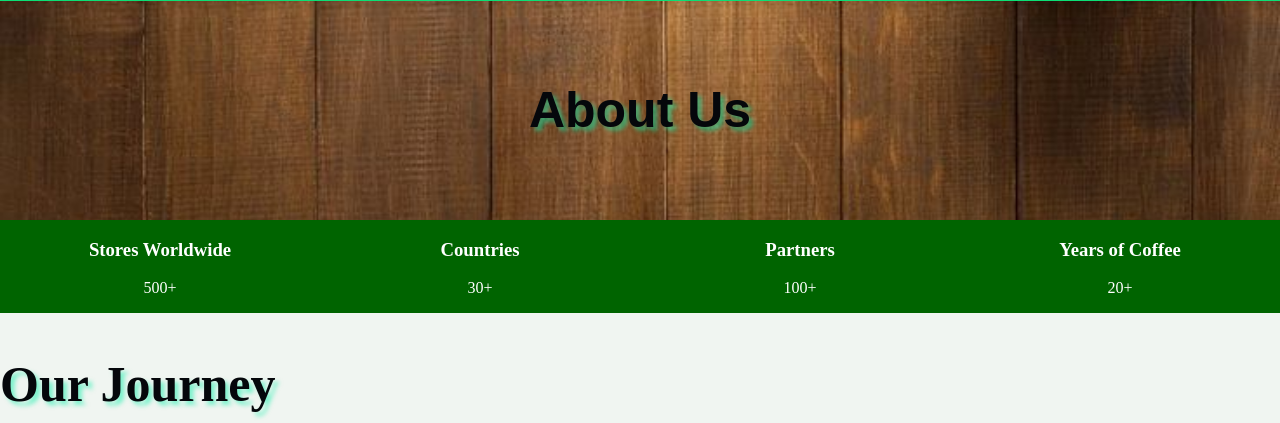
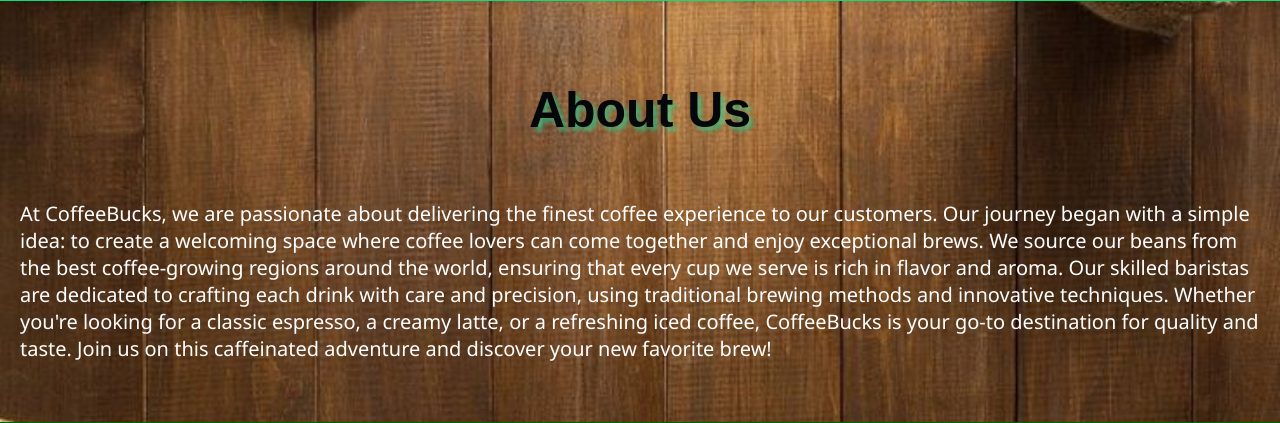
Before and after one commit to Ericchhun67/coffeebucks, a Flask app: page /about in a window 1280 px wide. Shown: the part 59-482 px from the top of the page. Run offline with Flask 3, Linux system fonts and the light colour scheme.

Commit message:
Add about html

```diff
--- a/templates/about.html
+++ b/templates/about.html
@@ -5,7 +5,7 @@
 {% block content %}
 <section class="about-sections">
     <h2 class="about-title">About Us</h2>
-    <!-- <p class="about-description"> At CoffeeBucks, we are passionate about delivering
+    <p class="about-description"> At CoffeeBucks, we are passionate about delivering
         the finest coffee experience to our customers. Our journey began with a simple
         idea: to create a welcoming space where coffee lovers can come together
         and enjoy exceptional brews. We source our beans from the best coffee-growing
@@ -16,7 +16,7 @@
         creamy latte, or a refreshing iced coffee, CoffeeBucks is your go-to destination for
         quality and taste. Join us on this caffeinated adventure and discover your new
         favorite brew!
-    </p> -->
+    </p>
 </section>
 <style>
     .about-sections {
@@ -42,7 +42,7 @@
     }
 
     .about-description {
-        color: rgb(10, 10, 10);
+        color: rgb(255, 255, 255);
         font-size: 20px;
         font-family:'Segoe UI', Tahoma, Geneva, Verdana, sans-serif;
     }
@@ -90,8 +90,8 @@
             <img src="{{ url_for('static', filename='img/our-journey1.jpg')}}" alt="Our Journey 1" style="width:100%">
             <div class="slide-description">Our humble beginnings in a small coffee shop.</div>
         </div>
-        <div class="slide">
-            <img src="{{ url_for('static', filename='img/our-journey2.jpg')}}" alt="Our Journey 2" style="width:100%">
+        <div class="slide slide2">
+            <img src="{{ url_for('static', filename='img/our-journey2.jpg')}}" alt="Our Journey 2" style="width:500px; height: 300px;">
             <div class="slide-description">Expanding our reach to new locations.</div>
         </div>
     </div>
@@ -108,7 +108,7 @@
             slideIndex++;
             if (slideIndex > slides.length) {slideIndex = 1}
             slides[slideIndex-1].style.display = "block";
-            setTimeout(showSlides, 3000); // Change image every 3 seconds
+            setTimeout(showSlides, 6000); // Change image every 3 seconds
         }
     </script>
 </section>
@@ -124,6 +124,8 @@
     .slide {
         display: none;
         position: relative;
+        max-width: 800px;
+        margin: auto;
     }
     .slide-description {
         position: absolute;
@@ -148,15 +150,51 @@
         dedicated to crafting each drink with care and precision,
         using traditional brewing methods and innovative techniques.
     </div>
+    <div class="Craft-Quality-card">
+        <h3>Craft & Quality</h3>
+        <p>We are passionate about delivering the finest coffee experience to our customers.
+            We source our beans from the best coffee-growing regions around the world,
+            ensuring that every cup we serve is rich in flavor and aroma.
+            Our skilled baristas are dedicated to crafting each drink with
+            care and precision, using traditional brewing methods and
+            innovative techniques.</p>
+    </div>
+    <div class="Community-connection">
+        <h3>Community & Connection</h3>
+        <p>We believe in fostering a sense of community and connection among our customers.
+            Our coffee shops are designed to be welcoming spaces where people can come together,
+            share ideas, and enjoy great coffee. We host events, workshops, and gatherings to
+            bring our community closer and create meaningful connections.</p>
+    </div>
 </section>
 <style>
     .our-mission-section {
         background-color: lightgrey;
-        min-height: 400px;
+        min-height: 300px;
+        padding: 40px 20px;
+        display: flex;
+        justify-content: space-around;
+        flex-wrap: wrap;
     }
     .mission-card {
-        max-width: 800px;
+        max-width: 300px;
         margin: auto;
+        padding: 15px;
+        background-color: white;
+        border-radius: 8px;
+        box-shadow: 0 4px 8px rgba(0, 0, 0, 0.1);
+        font-family: 'Arial', sans-serif;
+        font-size: 15px;
+    }
+    .mission-card:hover {
+        box-shadow: 0 8px 16px rgba(0, 0, 0, 0.2);
+        transform: translateY(-5px);
+        transition: all 0.3s ease;
+    }
+
+    .Craft-Quality-card {
+        max-width: 300px;
+        margin: 20px auto;
         padding: 20px;
         background-color: white;
         border-radius: 8px;
@@ -164,11 +202,52 @@
         font-family: 'Arial', sans-serif;
         font-size: 18px;
     }
+    .Craft-Quality-card:hover {
+        box-shadow: 0 8px 16px rgba(0, 0, 0, 0.2);
+        transform: translateY(-5px);
+        transition: all 0.3s ease;
+    }
+    .Community-connection {
+        max-width: 300px;
+        margin: 20px auto;
+        padding: 20px;
+        background-color: white;
+        border-radius: 8px;
+        box-shadow: 0 4px 8px rgba(0, 0, 0, 0.1);
+        font-family: 'Arial', sans-serif;
+        font-size: 18px;
+    }
+    .Community-connection:hover {
+        box-shadow: 0 8px 16px rgba(0, 0, 0, 0.2);
+        transform: translateY(-5px);
+        transition: all 0.3s ease;
+    }
 </style>
 <!-- shop photos section -->
 <section class="Our-shop-photo">
     <h2 class="about-title">Our Shop Photos</h2>
-    <p> Coming soon...</p>
+    <!-- A few photos of our shop will be displayed here and the description of each photo -->
+    <div class="coffee-shop-photo">
+        <!-- photo 1 -->
+        <img src="{{ url_for('static', filename='img/our-shop1.jpg')}}" alt="Our Shop 1" style="width:100%">
+        <div class="photo-description">Our cozy and inviting coffee shop interior.</div>
+        <!-- photo 2 -->
+        <img src="{{ url_for('static', filename='img/our-shop2.jpg')}}" alt="Our Shop 2" style="width:100%">
+        <div class="photo-description">Our baristas crafting the perfect cup of coffee.</div>
+        <!-- photo 3 -->
+        <img src="{{ url_for('static', filename='img/our-shop3.jpg')}}" alt="Our Shop 3" style="width:100%">
+        <div class="photo-description">Our outdoor seating area, perfect for enjoying your coffee.</div>
+
+        <img src="{{ url_for('static', filename='img/our-shop4.jpg')}}" alt="Our Shop 4" style="width:100%">
+        <div class="photo-description">Our vibrant and welcoming atmosphere.</div>
+
+        <img src="{{ url_for('static', filename='img/our-shop5.jpg')}}" alt="Our Shop 5" style="width:100%">
+        <div class="photo-description">Our delicious coffee and pastries on display.</div>
+
+        <img src="{{ url_for('static', filename='img/our-shop6.jpg')}}" alt="Our Shop 6" style="width:100%">
+        <div class="photo-description">Our friendly staff ready to serve you.</div>
+
+    </div>
 </section>
 <style>
     .Our-shop-photo {
```
